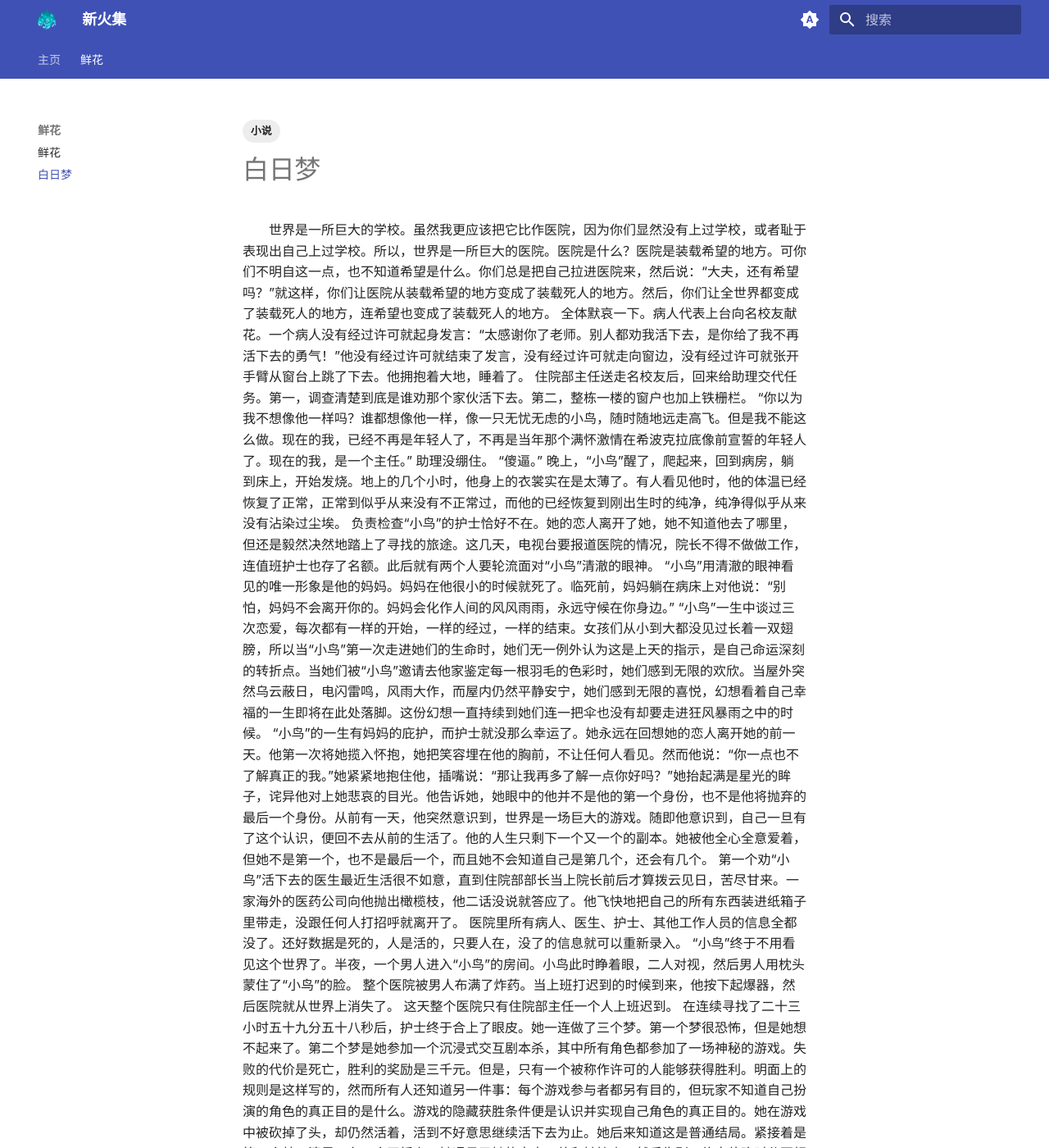
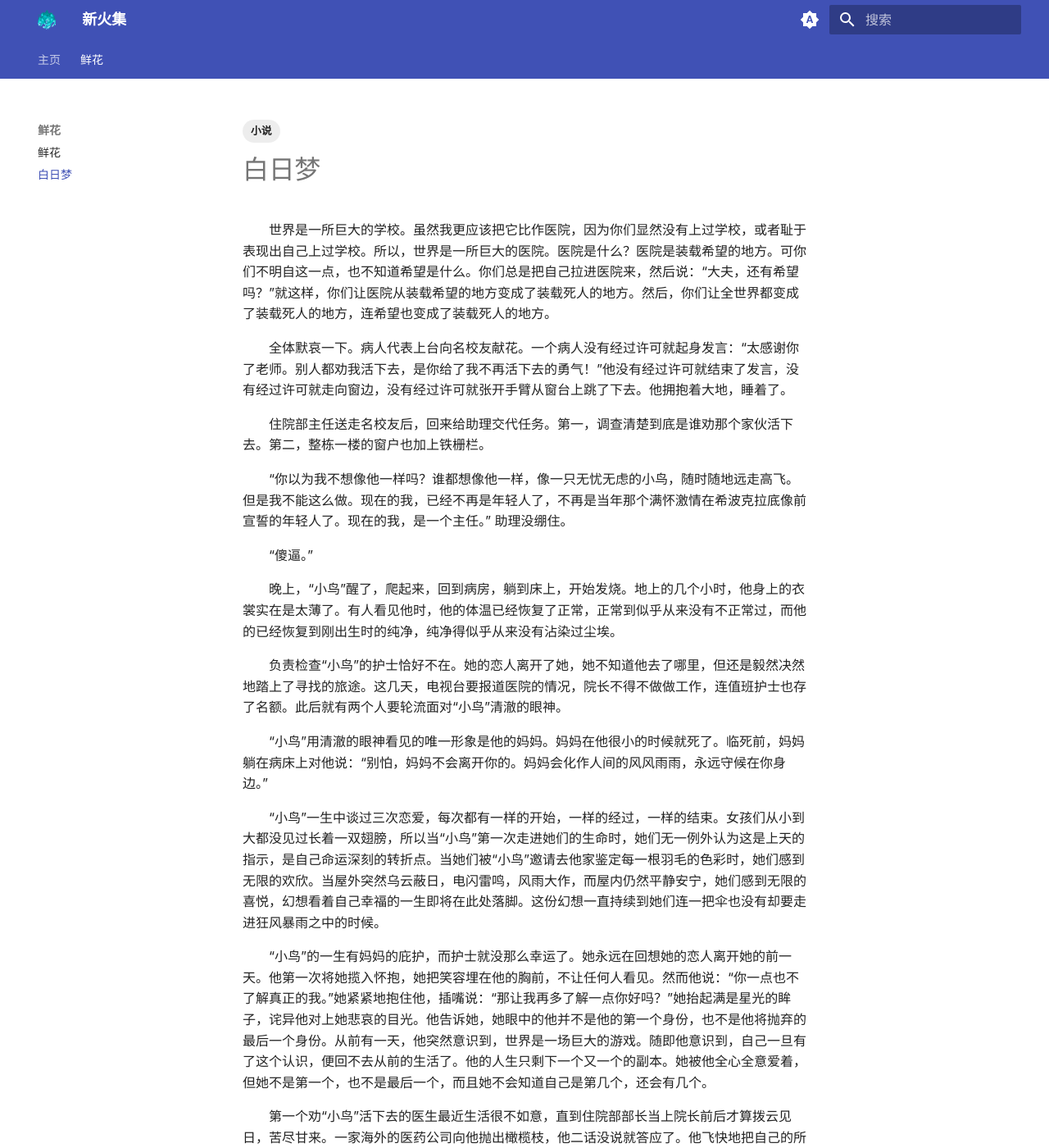
Before and after one commit to xinhuoji/xinhuoji, an MkDocs documentation site: the page built from docs/2026/1.md, in a window 1280 px wide and 1400 px high. Shown: the whole window at 82% size. Built offline with MkDocs 1.6.1 and Material for MkDocs 9.7.7, drawn with Linux system fonts in a browser that asks for light colours; some of the changed text lies outside the part shown.

Commit message:
Fix indent again

```diff
--- a/docs/2026/1.md
+++ b/docs/2026/1.md
@@ -4,7 +4,6 @@ tags:
   - 小说
 ---
 # 白日梦
-<div class="ind2em">
 世界是一所巨大的学校。虽然我更应该把它比作医院，因为你们显然没有上过学校，或者耻于表现出自己上过学校。所以，世界是一所巨大的医院。医院是什么？医院是装载希望的地方。可你们不明自这一点，也不知道希望是什么。你们总是把自己拉进医院来，然后说：“大夫，还有希望吗？”就这样，你们让医院从装载希望的地方变成了装载死人的地方。然后，你们让全世界都变成了装载死人的地方，连希望也变成了装载死人的地方。
 
 全体默哀一下。病人代表上台向名校友献花。一个病人没有经过许可就起身发言：“太感谢你了老师。别人都劝我活下去，是你给了我不再活下去的勇气！”他没有经过许可就结束了发言，没有经过许可就走向窗边，没有经过许可就张开手臂从窗台上跳了下去。他拥抱着大地，睡着了。
@@ -39,4 +38,3 @@ tags:
 在连续寻找了二十三小时五十九分五十八秒后，护士终于合上了眼皮。她一连做了三个梦。第一个梦很恐怖，但是她想不起来了。第二个梦是她参加一个沉浸式交互剧本杀，其中所有角色都参加了一场神秘的游戏。失败的代价是死亡，胜利的奖励是三千元。但是，只有一个被称作许可的人能够获得胜利。明面上的规则是这样写的，然而所有人还知道另一件事：每个游戏参与者都另有目的，但玩家不知道自己扮演的角色的真正目的是什么。游戏的隐藏获胜条件便是认识并实现自己角色的真正目的。她在游戏中被砍掉了头，却仍然活着，活到不好意思继续活下去为止。她后来知道这是普通结局。紧接着是第三个梦，清晨，在一个天桥上，她遇见了她的恋人。他和她接吻，然后告别，约定傍晚时分再相见。等到黄昏，她看见他和她的另一个熟人一同站在天桥上。她确信这两人间没有任何直接关联。那个熟人消失了，她的恋人一看到她就跑了，她赶紧追上去。她追着他在一个县城的扶梯上上下下，跑过一个小区旁边的一座高架桥。跑到一个十字路口时，他停下了。他对她说，等到她真正拥有成为一个爱人的条件之时，他自会与她相见。然后她醒了。她已睡了很久但是她不甘心。于是她重新闭上了眼睛。
 
 她回到那个十字路口，对着她的恋人大声地说出了他想抛弃却抛弃不掉的名字。他瞬间泪流满面，紧紧地抱住她，不住地说：“我现在只是个凡人了！我现在只是个凡人了！”
-</div>
--- a/docs/css/extra.css
+++ b/docs/css/extra.css
@@ -1 +1 @@
-.ind2em{text-indent:2em;}
+p{text-indent:2em;}
```
